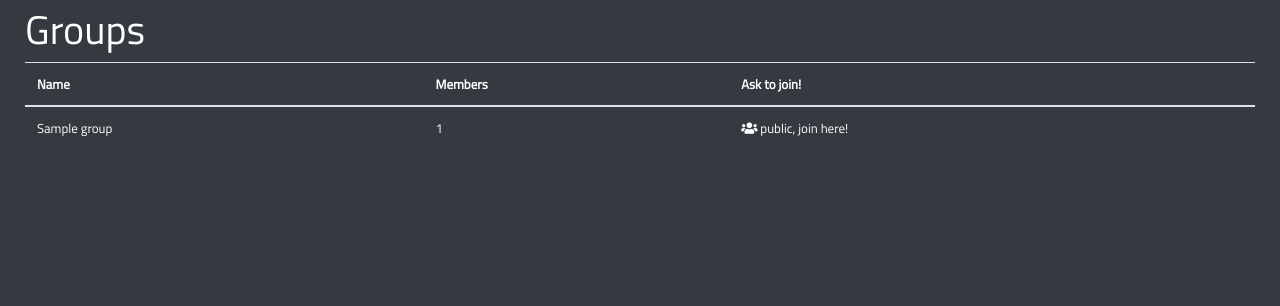
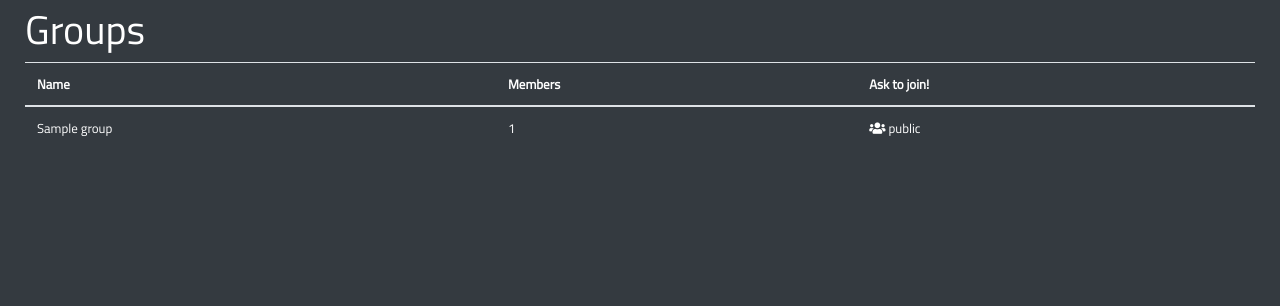
Before and after one commit to stijnh92/bracketeer, a Django app: template bracket/templates/groups.html in a window 1280 px wide. Shown: the part 58-364 px from the top of the page. Run offline with Django 3.2, Linux system fonts and the light colour scheme; the template is opened without the code that fills it: most values are stand-ins (such as "Sample title", 1, 10 or a date in 2020); some libraries are stand-ins or nearby versions.

Commit message:
Update group details

```diff
--- a/bracket/templates/group_detail.html
+++ b/bracket/templates/group_detail.html
@@ -19,7 +19,7 @@
                                 <a href="/bracket/{{ user.id }}"> {{ user.username }} </a>
                             </td>
                             <td>
-                                1
+                                0
                             </td>
                             <td>
                                 TBD
--- a/bracket/templates/groups.html
+++ b/bracket/templates/groups.html
@@ -19,10 +19,13 @@
                             <a href="/group/{{ group.id }}"> {{ group.name }} </a>
                         </td>
                         <td>
-                            1
+                            {{ group.user_set.count }}
                         </td>
                         <td>
-                            <i class="fas fa-users"></i> public, join <a href="{% url 'join-group' group.id %}">here!</a>
+                            <i class="fas fa-users"></i> public
+                            {% if user.is_authenticated %}
+                                , join <a href="{% url 'join-group' group.id %}">here!</a>
+                            {% endif %}
                         </td>
                     </tr>
                 {% endfor %}
```
